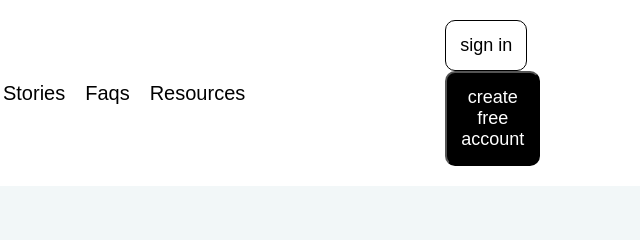
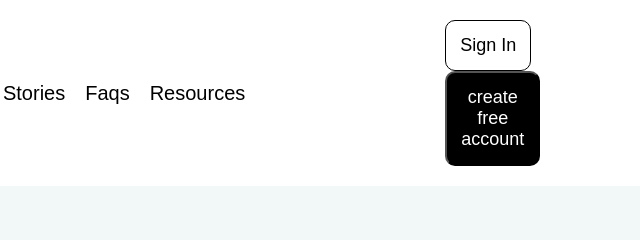
Before and after one commit to Chibuzor2022/Piggyvest, a plain HTML site: page index.html in a window 1280 px wide. Shown: the top 240 px of the page, 624-1264 px from the left. Drawn offline with Linux system fonts and the light colour scheme.

Commit message:
Latest Correction

```diff
--- a/index.html
+++ b/index.html
@@ -29,7 +29,7 @@
 			</nav>
 
 			<div>
-				<button class="button-signin">sign in</button>
+				<button class="button-signin">Sign In</button>
 				<button>create free account</button>
 			</div>
 		</header>
```
